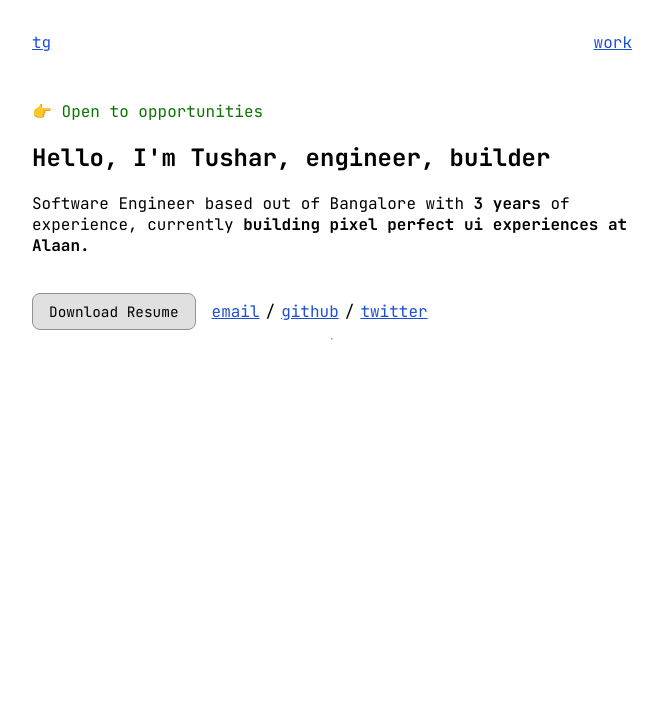
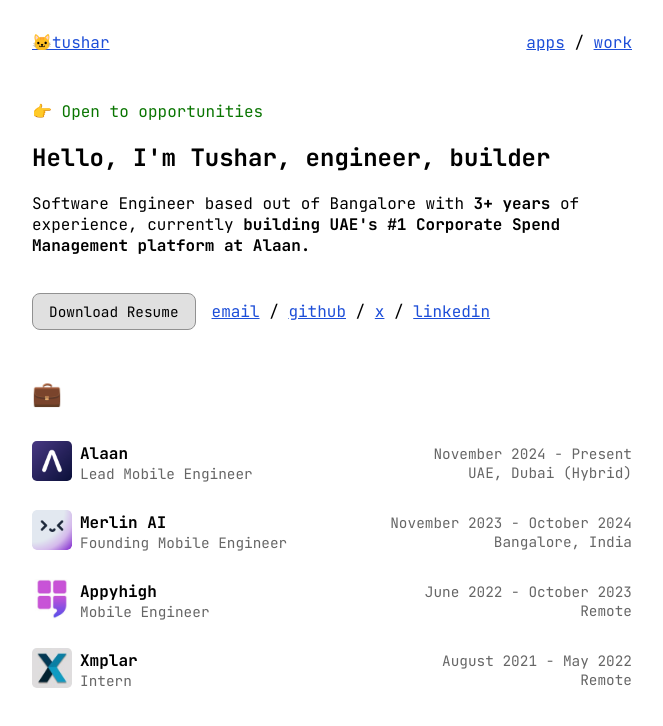
Before and after one commit to onlytusharrr/ogtushar.github.io, a plain HTML site: page index.html in a window 1280 px wide. Shown: the whole page, without its empty margins (308-971 px from the left). Drawn offline with Linux system fonts and the light colour scheme.

Commit message:
Revamp index.html and styles: Introduce new layout with enhanced navigation, updated header content, and add company experience sections. Include utility CSS for flexible layouts and add logo assets for Alaan, Merlin AI, Appyhigh, and Xmplar.

```diff
--- a/css/style.css
+++ b/css/style.css
@@ -4,26 +4,12 @@
 
 body {
     max-width: 600px;
-    display: flex;
-    flex-direction: column;
-    justify-content: center;
     margin: 0 auto;
     padding: 2rem;
 }
 
 nav {
-    display: flex;
-    justify-content: space-between;
-    align-items: center;
     margin-bottom: 2rem;
-}
-
-.nav-links {
-    display: flex;
-}
-
-.nav-links-separator {
-    padding: 0 6px;
 }
 
 a {
@@ -40,8 +26,32 @@ a {
     border-radius: 0.5rem;
 }
 
-.flex {
-    display: flex;
-    justify-content: start;
-    align-items: center;
+.company {
+    margin-bottom: 24px;
 }
+
+.company-logo {
+    width: 40px;
+    height: 40px;
+    border-radius: 0.3rem;
+    margin-right: 8px;
+}
+
+.company-name {
+    font-weight: bold;
+}
+
+.company-role {
+    font-size: 0.9rem;
+    color: #666;
+}
+
+.company-duration {
+    font-size: 0.9rem;
+    color: #666;
+}
+
+.company-location {
+    font-size: 0.9rem;
+    color: #666;
+}
--- /dev/null
+++ b/css/utility.css
@@ -0,0 +1,29 @@
+.flex-row {
+    display: flex;
+    flex-direction: row;
+}
+
+.flex-col {
+    display: flex;
+    flex-direction: column;
+}
+
+.justify-between {
+    justify-content: space-between;
+}
+
+.justify-start {
+    justify-content: flex-start;
+}
+
+.justify-end {
+    justify-content: flex-end;
+}
+
+.items-center {
+    align-items: center;
+}
+
+.items-end {
+    align-items: flex-end;
+}
--- a/index.html
+++ b/index.html
@@ -1,48 +1,142 @@
 <!DOCTYPE html>
 <html lang="en">
+
 <head>
     <meta charset="UTF-8" />
     <meta name="viewport" content="width=device-width, initial-scale=1.0" />
     <title>Tushar Ghige</title>
     <link rel="preconnect" href="https://fonts.googleapis.com" />
     <link rel="preconnect" href="https://fonts.gstatic.com" crossorigin />
-    <link
-      href="https://fonts.googleapis.com/css2?family=JetBrains+Mono:ital,wght@0,100..800;1,100..800&display=swap"
-      rel="stylesheet"
-    />
+    <link href="https://fonts.googleapis.com/css2?family=JetBrains+Mono:ital,wght@0,100..800;1,100..800&display=swap"
+        rel="stylesheet" />
+    <link rel="stylesheet" href="css/utility.css" />
     <link rel="stylesheet" href="css/style.css" />
 </head>
 
-  <body>
-    <nav>
-      <a href="/index.html">tg</a>
-      <div class="nav-links">
+<body class="flex-col">
+
+    <!-- Navbar -->
+    <nav class="flex-row justify-between items-center">
+        <a href="/index.html">🐱tushar</a>
+        <div>
+            <a href="#work">apps</a>
+            <span>/</span>
             <a href="#work">work</a>
-        <!-- <span class="nav-links-separator">/</span> -->
         </div>
     </nav>
+
+    <!-- Header -->
     <header>
         <p style="color: #097500">👉 Open to opportunities</p>
         <h2>Hello, I'm Tushar, engineer, builder</h2>
         <p>
             Software Engineer based out of Bangalore with
-        <strong>3 years</strong> of experience, currently
-        <strong>building pixel perfect ui experiences at Alaan.</strong>
+            <strong>3+ years</strong> of experience, currently
+            <strong>building UAE's #1 Corporate Spend Management platform at Alaan.</strong>
         </p>
         <br />
-      <div class="flex">
+        <div class="flex-row items-center">
             <a class="button" href="#">Download Resume</a>
-        <div class="flex" style="margin-left: 1rem">
+            <div class="row" style="margin-left: 1rem">
                 <a href="mailto:ghigetushar@gmail.com" target="_blank">email</a>
-          <span class="nav-links-separator">/</span>
+                <span>/</span>
                 <a href="https://github.com/onlytusharrr" target="_blank">github</a>
-          <span class="nav-links-separator">/</span>
-          <a href="https://x.com/1xtushar" target="_blank">twitter</a>
+                <span>/</span>
+                <a href="https://x.com/1xtushar" target="_blank">x</a>
+                <span>/</span>
+                <a href="https://www.linkedin.com/in/onlytushar" target="_blank">linkedin</a>
             </div>
         </div>
+        <div style="height: 24px"></div>
     </header>
-    <hr />
-    <main></main>
+
+    <!-- Main Content -->
+    <main>
+        <div style="height: 24px"></div>
+
+        <!-- Apps -->
+        <!-- <section class="flex-col" id="apps">
+            <div style="font-size: 1.5rem; margin-bottom: 32px">📱</div>
+            <div class="app">
+
+            </div>
+        </section> -->
+
+        <!-- Work -->
+        <section class="flex-col" id="work">
+            <div style="font-size: 1.5rem; margin-bottom: 32px">💼</div>
+            <!-- Alaan -->
+            <div class="flex-row items-center justify-between company">
+                <div class="flex-row items-center">
+                    <a href="https://alaan.com" target="_blank">
+                        <img src="assets/logos/alaan.webp" alt="Alaan" class="company-logo">
+                    </a>
+                    <div class="flex-col justify-start">
+                        <div class="company-name">Alaan</div>
+                        <div class="company-role">Lead Mobile Engineer</div>
+                    </div>
+                </div>
+                <div class="flex-col items-end">
+                    <div class="company-duration">November 2024 - Present</div>
+                    <div class="company-location">UAE, Dubai (Hybrid)</div>
+                </div>
+            </div>
+
+            <!-- Merlin AI -->
+            <div class="flex-row items-center justify-between company">
+                <div class="flex-row items-center">
+                    <a href="https://getmerlin.in" target="_blank">
+                        <img src="assets/logos/merlin.webp" alt="Merlin AI" class="company-logo">
+                    </a>
+                    <div class="flex-col justify-start">
+                        <div class="company-name">Merlin AI</div>
+                        <div class="company-role">Founding Mobile Engineer</div>
+                    </div>
+                </div>
+                <div class="flex-col items-end">
+                    <div class="company-duration">November 2023 - October 2024</div>
+                    <div class="company-location">Bangalore, India</div>
+                </div>
+            </div>
+
+            <!-- Appyhigh -->
+            <div class="flex-row items-center justify-between company">
+                <div class="flex-row items-center">
+                    <a href="https://appyhigh.com" target="_blank">
+                        <img src="assets/logos/appyhigh.jpeg" alt="Appyhigh" class="company-logo">
+                    </a>
+                    <div class="flex-col justify-start">
+                        <div class="company-name">Appyhigh</div>
+                        <div class="company-role">Mobile Engineer</div>
+                    </div>
+                </div>
+                <div class="flex-col items-end">
+                    <div class="company-duration">June 2022 - October 2023</div>
+                    <div class="company-location">Remote</div>
+                </div>
+            </div>
+
+            <!-- Xmplar -->
+            <div class="flex-row items-center justify-between company">
+                <div class="flex-row items-center">
+                    <a href="https://xmplar.in" target="_blank">
+                        <img src="assets/logos/xmplar.jpeg" alt="Xmplar" class="company-logo">
+                    </a>
+                    <div class="flex-col justify-start">
+                        <div class="company-name">Xmplar</div>
+                        <div class="company-role">Intern</div>
+                    </div>
+                </div>
+                <div class="flex-col items-end">
+                    <div class="company-duration">August 2021 - May 2022</div>
+                    <div class="company-location">Remote</div>
+                </div>
+            </div>
+        </section>
+    </main>
+
+    <!-- Footer -->
     <footer></footer>
 </body>
+
 </html>
```
Also changed, not shown: assets/logos/alaan.webp (added), assets/logos/appyhigh.jpeg (added), assets/logos/merlin.webp (added), assets/logos/xmplar.jpeg (added). Lines whose indentation alone changed are shown as unchanged.
